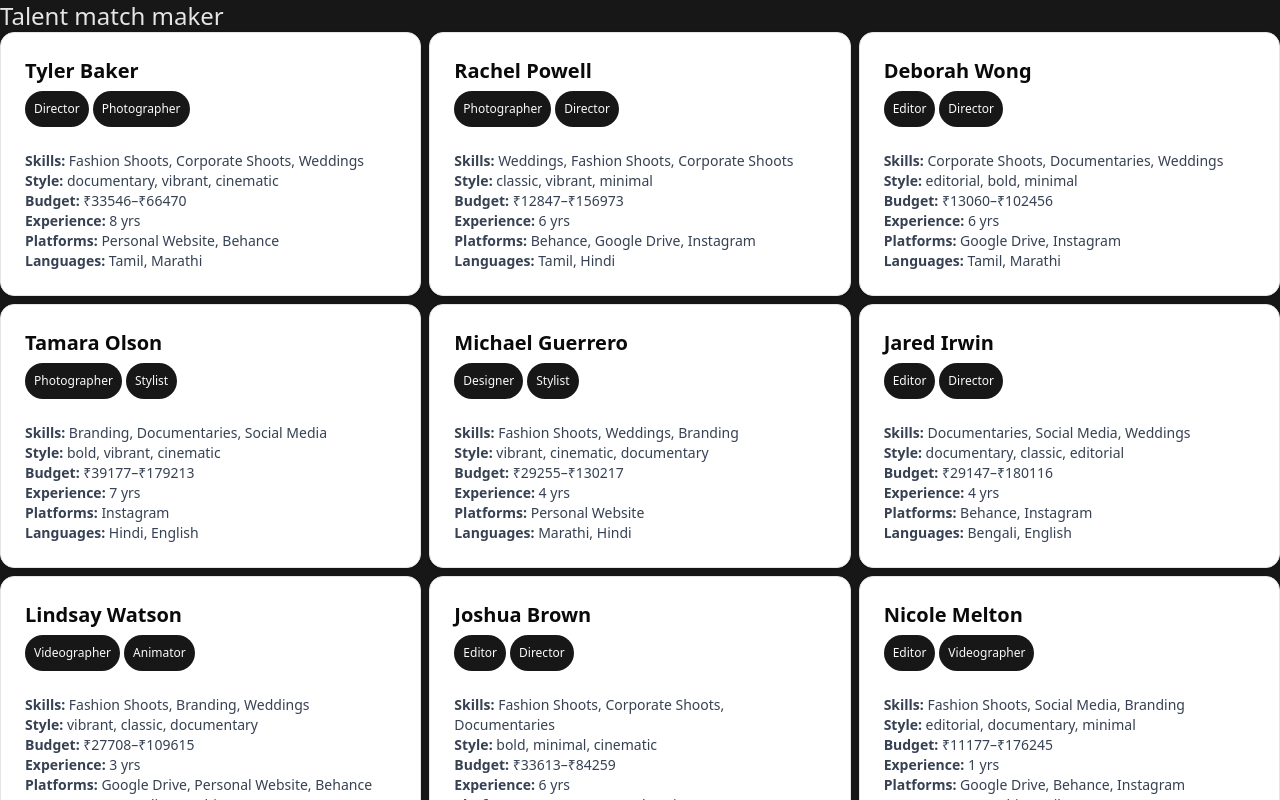
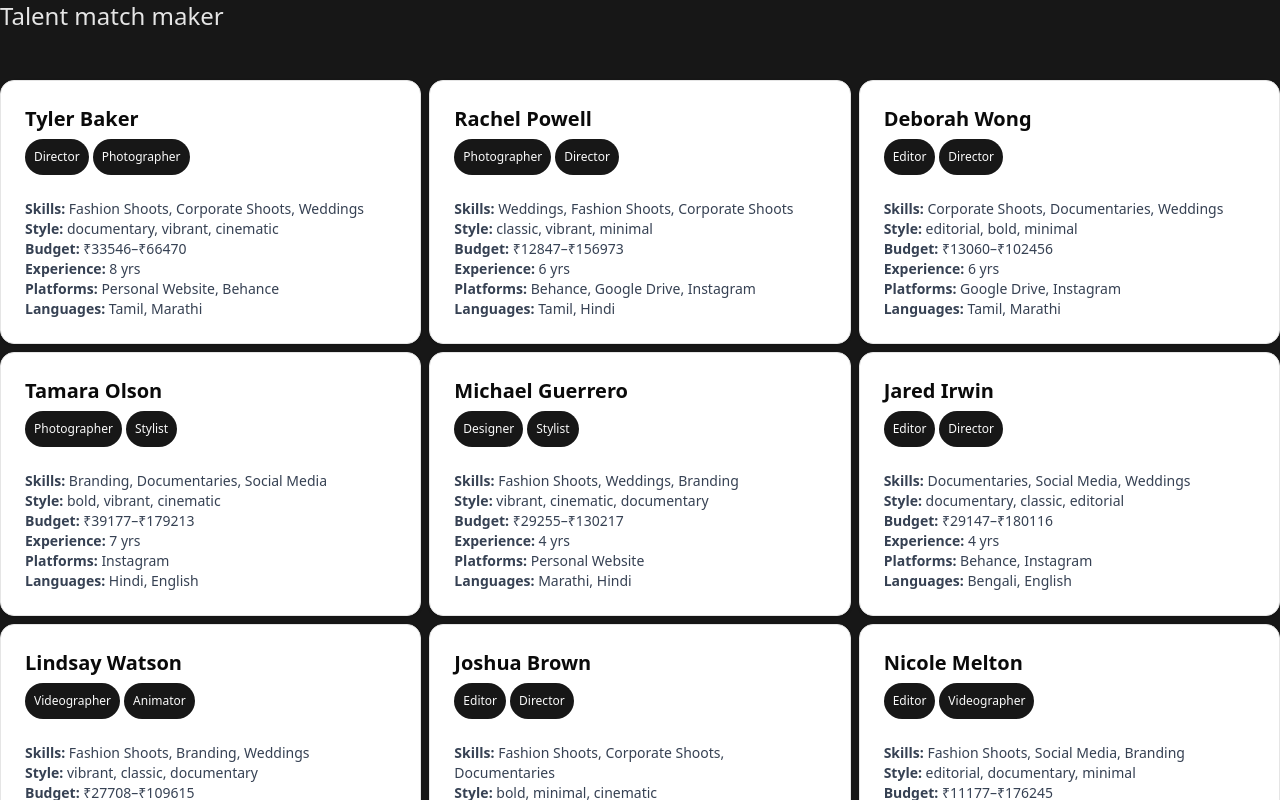
Before and after one commit to omkargarde/talent-matchmaking, a Next.js app: page / in a window 1280 px wide. Shown: the top 800 px of the page. Built offline with nearby package versions, Linux system fonts and the light colour scheme.

Commit message:
feat: implement category selection in ProfileGrid and update ProfileCard to handle category clicks

```diff
--- a/src/app/(profile)/ProfileCard.tsx
+++ b/src/app/(profile)/ProfileCard.tsx
@@ -10,17 +10,27 @@ import {
 import { TTalentProfile } from "@/types/Talent-profile";
 
 export default function ProfileCard(
-  props: Readonly<{ profile: TTalentProfile }>
+  props: Readonly<{
+    profile: TTalentProfile;
+    setSelectedCategory: (category: string) => void;
+  }>
 ) {
   const profile = props.profile;
+  const setSelectedCategory = props.setSelectedCategory;
   return (
     <Card key={profile.id}>
       <CardHeader>
         <CardTitle className="text-xl">{profile.name}</CardTitle>
         <CardDescription className="flex gap-1">
           {profile.categories.map((category) => (
-            <Badge asChild key={category} className="rounded-full">
-              <Button>{category}</Button>
+            <Badge
+              asChild
+              key={category}
+              className="rounded-full cursor-pointer"
+            >
+              <Button onClick={() => setSelectedCategory(category)}>
+                {category}
+              </Button>
             </Badge>
           ))}
         </CardDescription>
--- a/src/app/(profile)/ProfileGrid.tsx
+++ b/src/app/(profile)/ProfileGrid.tsx
@@ -1,15 +1,52 @@
+"use client";
 import { TTalentProfiles } from "@/types/Talent-profile";
 import ProfileCard from "./ProfileCard";
+import { useState } from "react";
+import { X } from "lucide-react";
+import { Button } from "@/components/ui/button";
+import { Badge } from "@/components/ui/badge";
 
 export default function ProfileGrid(
   props: Readonly<{ profiles: TTalentProfiles }>
 ) {
   const profiles = props.profiles;
+  const [selectedCategory, setSelectedCategory] = useState<string | null>(null);
+
+  const filteredProfiles =
+    selectedCategory === null
+      ? profiles
+      : profiles.filter((profile) =>
+          profile.categories.includes(selectedCategory)
+        );
+
   return (
-    <div className="grid md:grid-cols-3 gap-2">
-      {profiles.map((profile) => (
-        <ProfileCard key={profile.id} profile={profile} />
-      ))}
-    </div>
+    <>
+      <section
+        className={`transition-all duration-300 overflow-hidden min-h-12  ${
+          selectedCategory !== null ? "opacity-100" : "opacity-0"
+        }`}
+      >
+        {selectedCategory !== null && (
+          <>
+            <span>showing all the</span>
+            <Badge asChild className="rounded-full cursor-pointer">
+              <Button onClick={() => setSelectedCategory(null)}>
+                {selectedCategory}
+                <X />
+              </Button>
+            </Badge>
+          </>
+        )}
+      </section>
+      <div className="grid md:grid-cols-3 gap-2">
+        {filteredProfiles.map((profile) => (
+          <ProfileCard
+            key={profile.id}
+            profile={profile}
+            setSelectedCategory={setSelectedCategory}
+          />
+        ))}
+      </div>
+    </>
   );
 }
--- a/src/app/layout.tsx
+++ b/src/app/layout.tsx
@@ -27,7 +27,7 @@ export default function RootLayout({
       <body
         className={`${geistSans.variable} ${geistMono.variable} antialiased bg-neutral-900 text-neutral-200`}
       >
-        {children}
+        <main className="container">{children}</main>
       </body>
     </html>
   );
```
